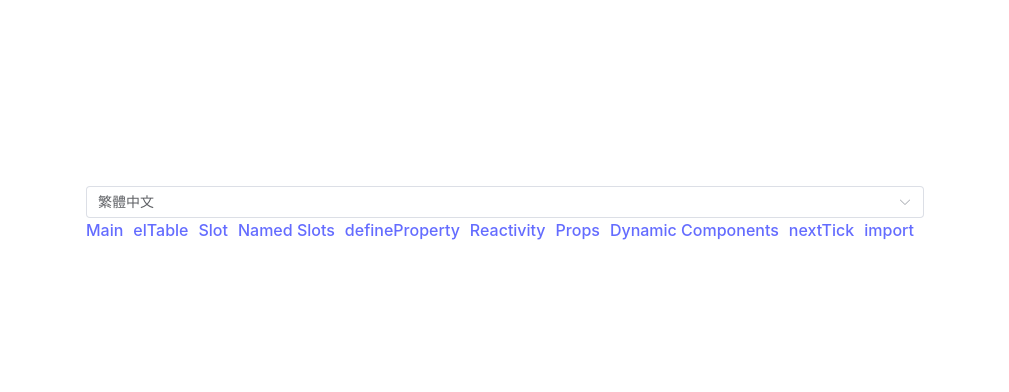
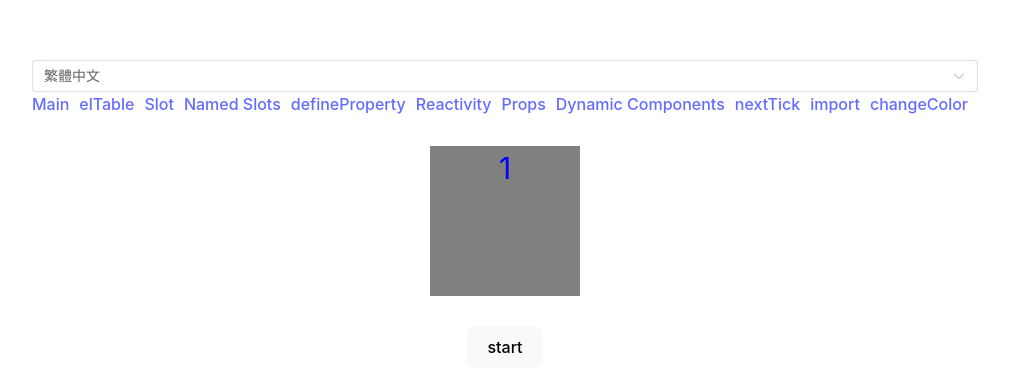
Before and after one commit to limecorner/vite-project, a Vue app: page /changeColor in a window 1280 px wide. Shown: the part 186-578 px from the top of the page, without its empty margins (135-1144 px from the left). Built offline with nearby package versions, Linux system fonts and the light colour scheme.

Commit message:
數字每隔 1 秒變色

```diff
--- a/src/components/RouterLinks.vue
+++ b/src/components/RouterLinks.vue
@@ -51,6 +51,10 @@ const routerArray = [
     to: "import",
     heading: "import",
   },
+  {
+    to: "changeColor",
+    heading: "changeColor",
+  },
 ];
 </script>
 
--- a/src/router/index.js
+++ b/src/router/index.js
@@ -50,6 +50,11 @@ const routes = [
     name: "import",
     component: () => import("@/views/Import.vue"),
   },
+  {
+    path: "/changeColor",
+    name: "changeColor",
+    component: () => import("@/views/ChangeColor.vue"),
+  },
 ];
 const router = createRouter({
   history: createWebHistory(),
--- /dev/null
+++ b/src/views/ChangeColor.vue
@@ -0,0 +1,58 @@
+<template>
+  <div class="box">
+    <p
+      :class="[
+        isEven ? 'textRed' : 'textBlue',
+        isThreeTimes ? 'bgcGreen' : 'bgcGray',
+      ]"
+    >
+      {{ count }}
+    </p>
+    <button @click="startCount">start</button>
+  </div>
+</template>
+
+<script setup>
+import { ref, computed } from "vue";
+
+const count = ref(1);
+const isEven = computed(() => count.value % 2 === 0);
+const isThreeTimes = computed(() => count.value % 3 === 0);
+
+const startCount = () => {
+  count.value = 1;
+  for (let i = 1; i < 10; i++) {
+    setTimeout(() => {
+      count.value++;
+    }, 1000 * i);
+  }
+};
+</script>
+
+<style scoped>
+.box {
+  display: flex;
+  flex-direction: column;
+  align-items: center;
+}
+
+p {
+  width: 150px;
+  height: 150px;
+  font-size: 30px;
+  background-color: gray;
+}
+
+.textRed {
+  color: red;
+}
+.textBlue {
+  color: blue;
+}
+.bgcGreen {
+  background-color: green;
+}
+.bgcGray {
+  background-color: gray;
+}
+</style>
```
